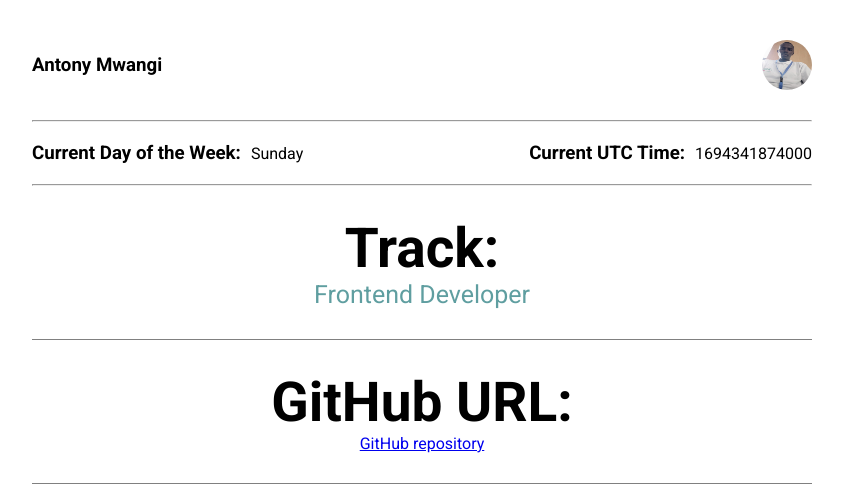
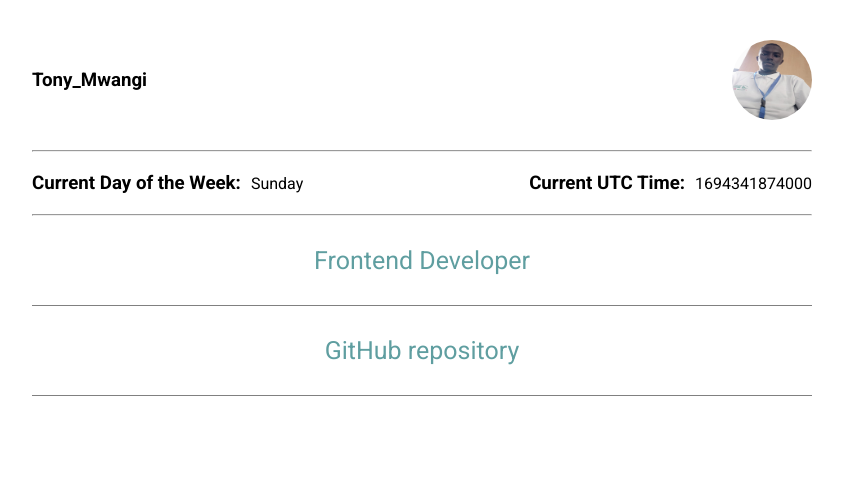
Before and after one commit to antomuangigitau/identify, a plain HTML site: page index.html in a window 1280 px wide. Shown: the whole page, without its empty margins (218-1061 px from the left). Drawn offline with Linux system fonts and the light colour scheme; files whose address does not match are found by name.

Commit message:
second commit

```diff
--- a/index.html
+++ b/index.html
@@ -9,7 +9,7 @@
   <body>
     <div id="container">
       <div class="name">
-        <h3 data-testid="slackUserName">Antony Mwangi</h3>
+        <h3 data-testid="slackUserName">Tony_Mwangi</h3>
         <img src="./images//Profile.jpeg" alt="slackDisplayImage" />
       </div>
       <hr />
@@ -28,16 +28,16 @@
         <div class="show__track__github">
           <div>
             <div class="just__center">
-              <h3>Track:</h3>
-              <span id="currentDay" data-testid="myTrack"
-                >Frontend Developer</span
-              >
+              <p id="currentDay" data-testid="myTrack">Frontend Developer</p>
             </div>
           </div>
           <div>
             <div class="just__center">
-              <h3>GitHub URL:</h3>
-              <a data-testid="“githubURL”" href="http://">GitHub repository</a>
+              <a
+                data-testid="“githubURL”"
+                href="https://github.com/antomuangigitau/identify"
+                >GitHub repository</a
+              >
             </div>
           </div>
         </div>
--- a/styles.css
+++ b/styles.css
@@ -26,8 +26,8 @@ body {
 }
 .name img {
   border-radius: 50%;
-  width: 50px;
-  height: 50px;
+  width: 80px;
+  height: 80px;
 }
 .show__time__day {
   display: flex;
@@ -46,15 +46,15 @@ body {
 }
 .just__center {
   padding: 30px 0;
-  display: flex;
-  flex-direction: column;
-  align-items: center;
-  justify-content: center;
+  text-align: center;
 }
-.just__center h3 {
-  font-size: 55px;
-}
-.just__center span {
+
+.just__center p {
   color: cadetblue;
   font-size: 25px;
 }
+.just__center a {
+  color: cadetblue;
+  font-size: 25px;
+  text-decoration: none;
+}
```
